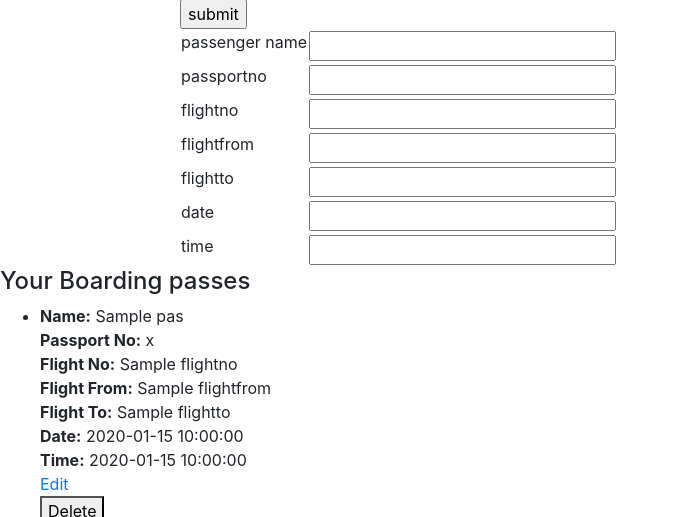
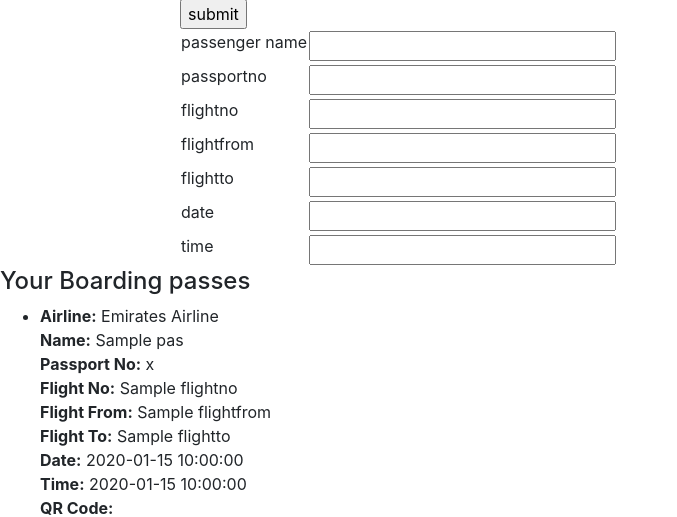
Before and after one commit to atiqrahmanie/project, a Flask app: template pcaapass/templates/dashboard.html in a window 1280 px wide. Shown: the part 236-753 px from the top of the page, without its empty margins (0-677 px from the left). Run offline with Flask 3, Linux system fonts and the light colour scheme; a user stored in the database is signed in; tables that the repository leaves empty or names only in its code hold one stand-in row (values such as "Sample post"); the template is opened without the code that fills it: values that come from a table or form of the project are taken from there, most other values are stand-ins (such as "Sample title", 1, 10 or a date in 2020); some libraries are stand-ins or nearby versions.

Commit message:
add print button to print boarding pass

```diff
--- a/pcaapass/templates/dashboard.html
+++ b/pcaapass/templates/dashboard.html
@@ -65,12 +65,19 @@
     </div>
 </div>
 
+
+
+
+
+
 <h4>Your Boarding passes</h4>
 
       {% if passes %}
       <ul>
         {% for pass in passes %}
         <li>
+            <div id ="pass-{{ loop.index0 }}" class="pass">
+            <strong>Airline:</strong> Emirates Airline<br>
             <strong>Name:</strong> {{ pass.name }}<br>
             <strong>Passport No:</strong> {{ pass.passportno }}<br>
             <strong>Flight No:</strong> {{ pass.flightno }}<br>
@@ -78,6 +85,11 @@
             <strong>Flight To:</strong> {{ pass.flightto }}<br>
             <strong>Date:</strong> {{ pass.date }}<br>
             <strong>Time:</strong> {{ pass.time }}<br>
+            <strong>QR Code:</strong><br>
+             <img src="{{ pass.qr_code }}" alt="QR Code"><br>
+             </div>
+              <button class="btn btn-primary btn-sm mt-2" onclick="printPass({{ loop.index0 }})">Print</button>
+
             <a href="{{ url_for('dashboard' , edit=loop.index0 )}}">Edit</a>
             <form method="POST" action="{{ url_for('delete_pass' , index=loop.index0) }}" styyle="display:inline;">
                        <button type="submit">Delete</button>
@@ -87,5 +99,32 @@
 {% else %}
 <p>No boarding passes found.</p>
 {% endif %}
+
+
+
+
+<script>
+function printPass(index) {
+  const passDiv = document.getElementById(`pass-${index}`);
+  const printWindow = window.open('', '', 'width=800,height=600');
+  printWindow.document.write(`
+    <html>
+      <head>
+        <title>Print Boarding Pass</title>
+        <link rel="stylesheet" href="https://cdn.jsdelivr.net/npm/bootstrap@4.6.2/dist/css/bootstrap.min.css">
+      </head>
+      <body onload="window.print(); window.close();">
+        <div class="container mt-4">
+          ${passDiv.innerHTML}
+        </div>
+      </body>
+    </html>
+  `);
+  printWindow.document.close();
+}
+</script>
+
+
+
 </body>
 </html>
```
